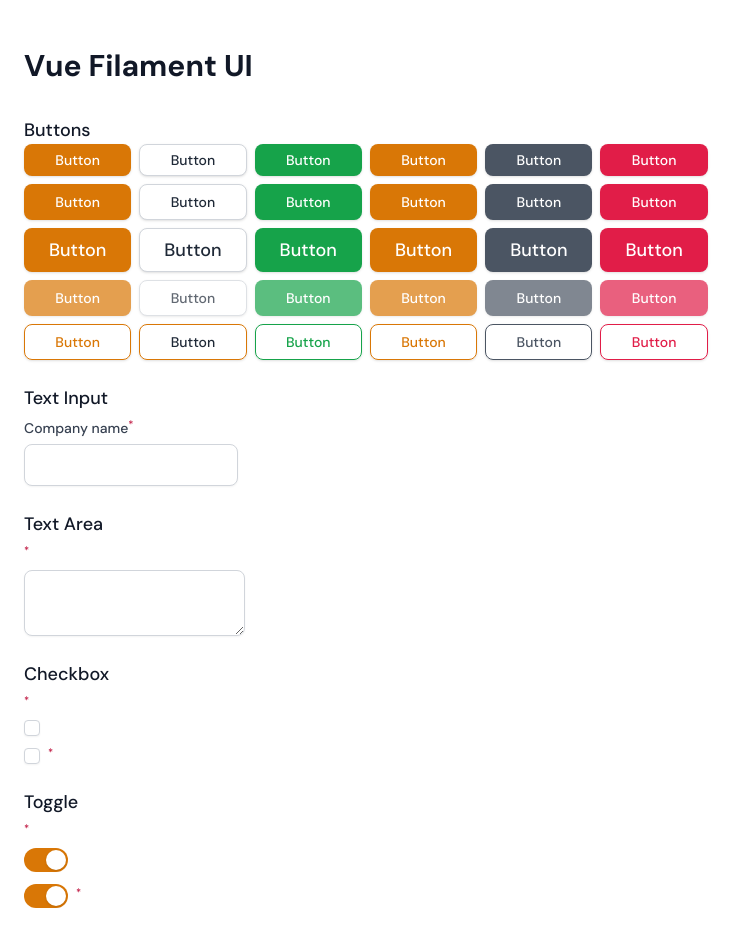
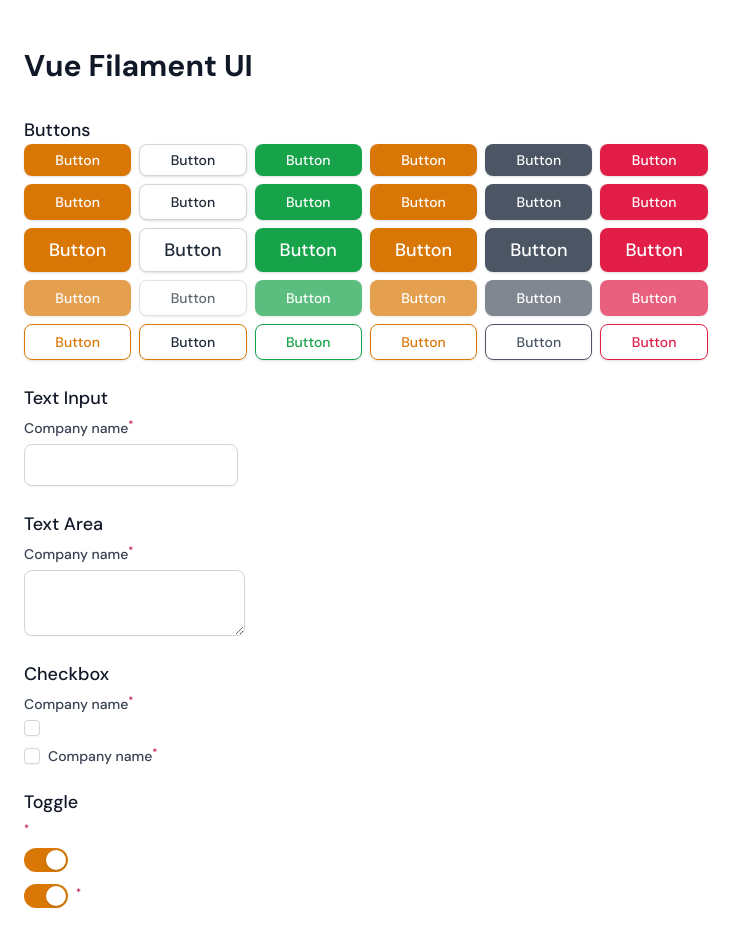
Before and after one commit to misbahansori/vue-filament-ui, a Vue app: page / in a window 1280 px wide. Shown: the top 946 px of the page, without its empty margins (0-747 px from the left). Built offline with nearby package versions, Linux system fonts and the light colour scheme.

Commit message:
Fix : input group

```diff
--- a/src/App.vue
+++ b/src/App.vue
@@ -67,14 +67,23 @@ const isActive = ref(false);
         <div>
           <h2 class="text-lg font-medium text-gray-900">Text Area</h2>
           <div class="flex flex-col gap-3 pt-2">
-            <TextArea v-model="company" name="company" required />
+            <InputGroup>
+              <Label :for="company" required>Company name</Label>
+              <TextArea v-model="company" name="company" required />
+            </InputGroup>
           </div>
         </div>
         <div>
           <h2 class="text-lg font-medium text-gray-900">Checkbox</h2>
           <div class="flex flex-col gap-3 pt-2">
-            <Checkbox name="company" required />
-            <Checkbox inline name="name" required />
+            <InputGroup>
+              <Label :for="company" required>Company name</Label>
+              <Checkbox name="company" required />
+            </InputGroup>
+            <InputGroup inline>
+              <Checkbox inline name="name" required />
+              <Label for="name" required>Company name</Label>
+            </InputGroup>
           </div>
         </div>
         <div>
--- a/src/Components/Forms/Checkbox.vue
+++ b/src/Components/Forms/Checkbox.vue
@@ -21,25 +21,6 @@ const emit = defineEmits<{
 </script>
 
 <template>
-  <div class="filament-forms-field-wrapper">
-    <div class="space-y-2">
-      <div
-        v-if="!inline"
-        class="flex items-center justify-between space-x-2 rtl:space-x-reverse"
-      >
-        <Label
-          :required="props.required"
-          :label="props.label !== false ? props.label : props.name || ''"
-          :for="props.name"
-        />
-      </div>
-      <div
-        class="flex items-center justify-between space-x-2 rtl:space-x-reverse"
-      >
-        <component
-          :is="inline ? 'label' : 'div'"
-          class="filament-forms-text-input-component group flex items-center space-x-2 rtl:space-x-reverse"
-        >
   <input
     type="checkbox"
     :id="props.name"
@@ -48,21 +29,7 @@ const emit = defineEmits<{
     :value="props.modelValue"
     class="filament-forms-checkbox-component rounded border-gray-300 text-primary-600 shadow-sm transition duration-75 focus:border-primary-500 focus:ring-2 focus:ring-primary-500 disabled:opacity-70"
     @input="
-              $emit(
-                'update:modelValue',
-                ($event.target as HTMLInputElement).value
-              )
+      $emit('update:modelValue', ($event.target as HTMLInputElement).value)
     "
   />
-          <Label
-            v-if="inline"
-            :required="props.required"
-            :label="props.label !== false ? props.label : props.name || ''"
-            :for="props.name"
-          >
-          </Label>
-        </component>
-      </div>
-    </div>
-  </div>
 </template>
--- a/src/Components/Forms/InputGroup.vue
+++ b/src/Components/Forms/InputGroup.vue
@@ -1,5 +1,16 @@
+<script setup lang="ts">
+const props = withDefaults(
+  defineProps<{
+    inline?: boolean;
+  }>(),
+  {
+    inline: false,
+  }
+);
+</script>
+
 <template>
-  <div class="flex flex-col gap-2">
+  <div class="flex gap-2" :class="inline ? 'flex-row' : 'flex-col'">
     <slot />
   </div>
 </template>
--- a/src/Components/Forms/Label.vue
+++ b/src/Components/Forms/Label.vue
@@ -6,14 +6,12 @@ const props = defineProps<{
 
 <template>
   <label
-    class="filament-forms-field-wrapper-label inline-flex items-center space-x-3 rtl:space-x-reverse"
+    class="inline-flex items-center space-x-3 text-sm font-medium leading-4 text-gray-700 rtl:space-x-reverse"
     v-bind="$attrs"
   >
-    <span class="text-sm font-medium leading-4 text-gray-700">
-      <slot />
-      <span v-if="props.required" class="whitespace-nowrap">
-        <sup class="font-medium text-danger-700">*</sup>
-      </span>
+    <slot />
+    <span v-if="props.required" class="whitespace-nowrap">
+      <sup class="font-medium text-danger-700">*</sup>
     </span>
   </label>
 </template>
--- a/src/Components/Forms/TextArea.vue
+++ b/src/Components/Forms/TextArea.vue
@@ -20,38 +20,15 @@ const emit = defineEmits<{
 }>();
 </script>
 <template>
-  <div class="filament-forms-field-wrapper">
-    <div class="space-y-2">
-      <div
-        class="flex items-center justify-between space-x-2 rtl:space-x-reverse"
-      >
-        <Label
-          :required="props.required"
-          :label="props.label !== false ? props.label : props.name || ''"
-          :for="props.name"
-        />
-      </div>
-
-      <div
-        class="filament-forms-text-input-component group flex items-center space-x-2 rtl:space-x-reverse"
-      >
-        <div class="flex-1">
   <textarea
     :value="props.modelValue"
     @input="
-              $emit(
-                'update:modelValue',
-                ($event.target as HTMLInputElement).value
-              )
+      $emit('update:modelValue', ($event.target as HTMLInputElement).value)
     "
     :type="props.type"
     :name="props.name"
     :required="props.required"
     :rows="props.rows"
     class="block w-full rounded-lg border-gray-300 shadow-sm outline-none transition duration-75 focus:border-primary-500 focus:ring-1 focus:ring-inset focus:ring-primary-500 disabled:opacity-70"
-          ></textarea>
-        </div>
-      </div>
-    </div>
-  </div>
+  />
 </template>
```
Lines whose indentation alone changed are shown as unchanged.
